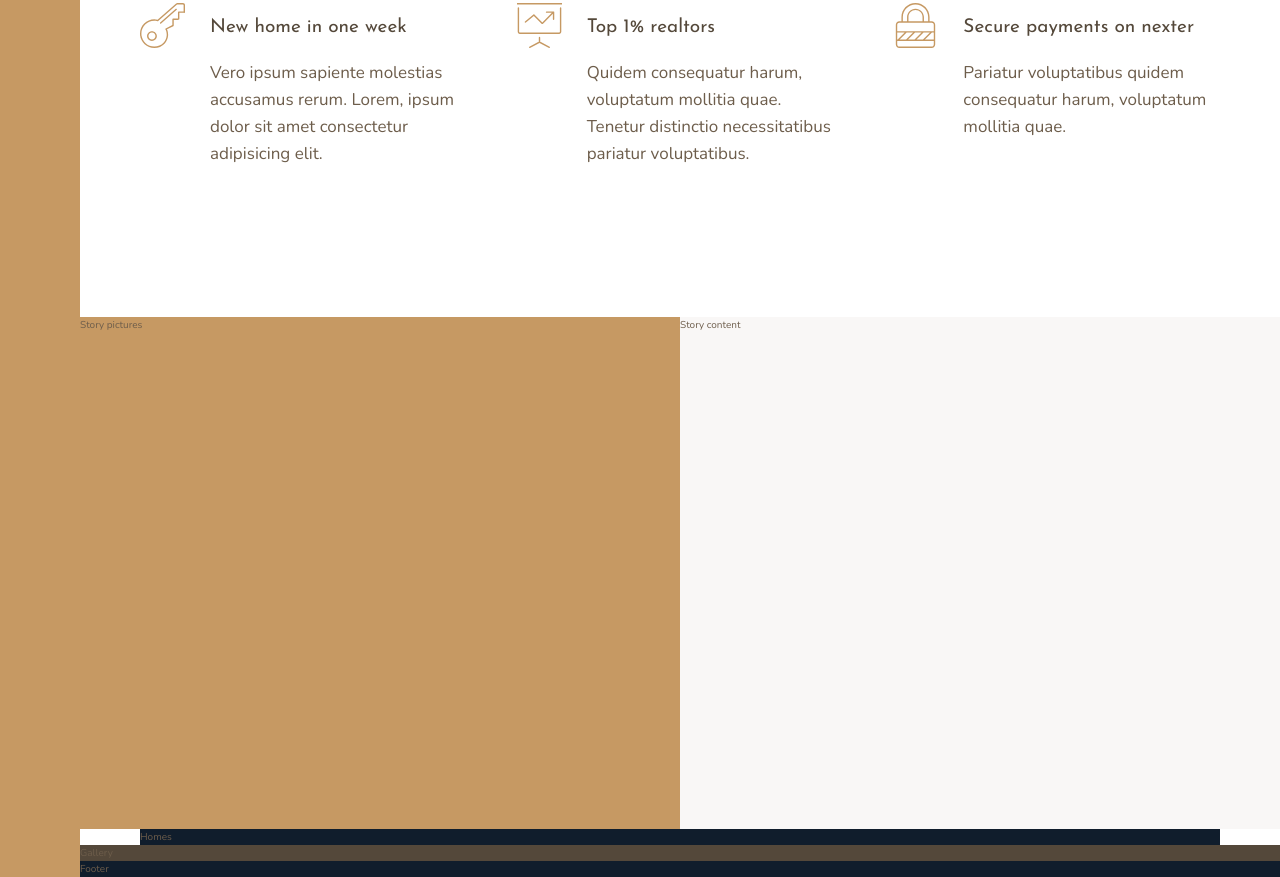
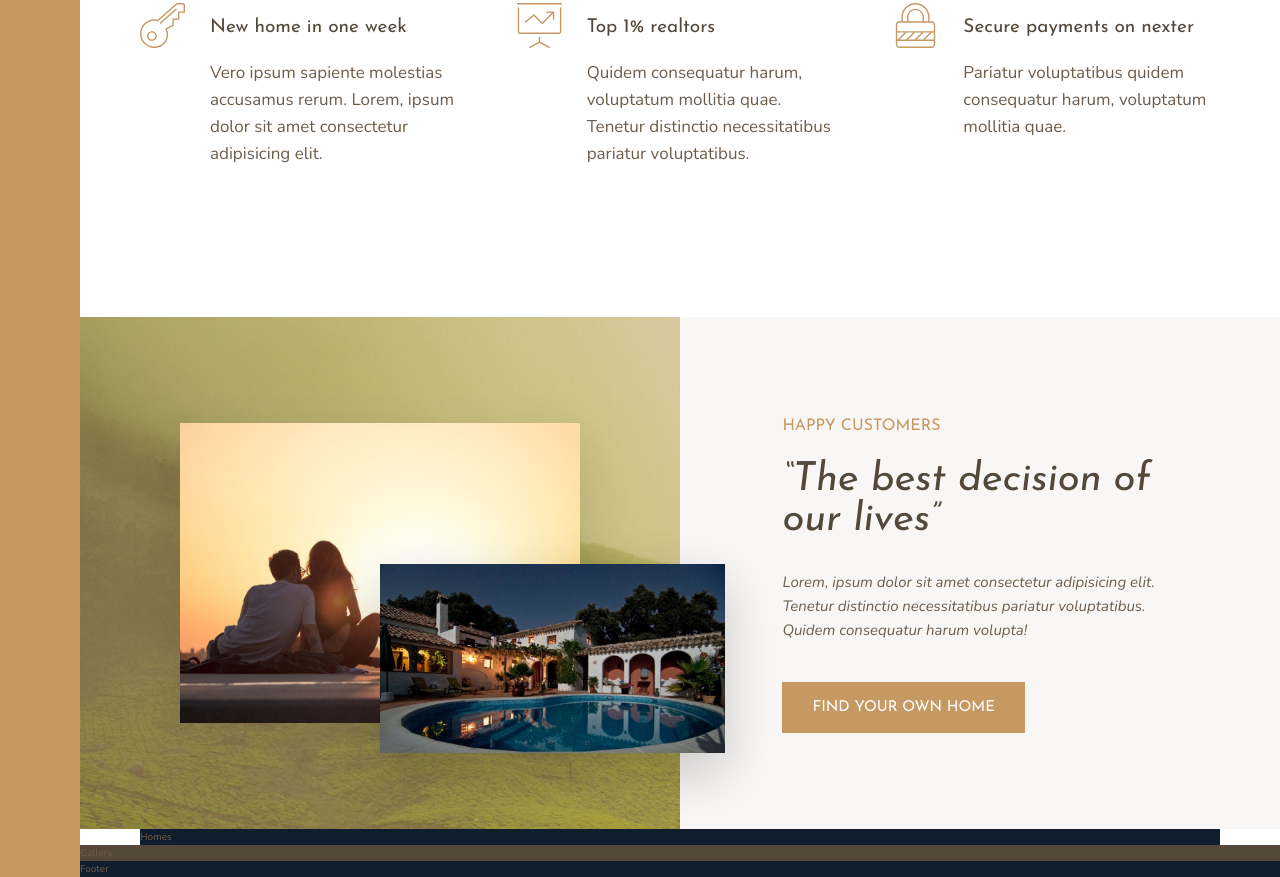
Before and after one commit to dameradev/advanced_css_nexter, a website: page index.html in a window 1280 px wide. Shown: the part 981-1858 px from the top of the page. Drawn offline with nearby package versions, Linux system fonts and the light colour scheme.

Commit message:
Story section

```diff
--- a/index.html
+++ b/index.html
@@ -91,11 +91,25 @@
     </section>
 
     <div class="story__pictures">
-      Story pictures
+      <img
+        src="img/story-1.jpeg"
+        alt="Couple with new house"
+        class="story__img--1"
+      />
+      <img src="img/story-2.jpeg" alt="New house" class="story__img--2" />
     </div>
 
     <div class="story__content">
-      Story content
+      <h3 class="heading-3 mb-sm">Happy Customers</h3>
+      <h2 class="heading-2 heading-2--dark mb-md">
+        &ldquo;The best decision of our lives&rdquo;
+      </h2>
+      <p class="story__text">
+        Lorem, ipsum dolor sit amet consectetur adipisicing elit. Tenetur
+        distinctio necessitatibus pariatur voluptatibus. Quidem consequatur
+        harum volupta!
+      </p>
+      <button class="btn">Find your own home</button>
     </div>
 
     <div class="homes">
--- a/sass/_story.scss
+++ b/sass/_story.scss
@@ -2,9 +2,51 @@
   &__pictures {
     background-color: $color-primary;
     grid-column: full-start / col-end 4;
+    background-image: linear-gradient(
+        rgba($color-primary, 0.5),
+        rgba($color-primary, 0.5)
+      ),
+      url(../img/back.jpg);
+
+    display: grid;
+    grid-template-rows: repeat(6, 1fr);
+    grid-template-columns: repeat(6, 1fr);
+
+    align-items: center;
+  }
+
+  &__img--1 {
+    width: 100%;
+    grid-row: 2 / 6;
+    grid-column: 2 / 6;
+    box-shadow: 0 2rem 5rem rgba(#0000, $alpha: 0.1);
+  }
+  &__img--2 {
+    width: 115%;
+    grid-row: 4 / 6;
+    grid-column: 4 / 7;
+    z-index: 20;
+    box-shadow: 0 2rem 5rem rgba(#0000, $alpha: 0.2);
   }
   &__content {
     background-color: $color-grey-light-1;
     grid-column: col-start 5 / full-end;
+
+    padding: 6rem 8vw;
+
+    display: flex;
+    flex-direction: column;
+    justify-content: center;
+    align-items: start;
+
+    // display: grid;
+    // align-content: center;
+    // justify-items: start;
+  }
+
+  &__text {
+    font-size: 1.5rem;
+    font-style: italic;
+    margin-bottom: 4rem;
   }
 }
--- a/sass/_typography.scss
+++ b/sass/_typography.scss
@@ -8,9 +8,22 @@
 }
 .heading-2 {
   @extend %heading;
+  font-size: 4rem;
+  font-style: italic;
+  line-height: 1;
+
+  &--light {
+    color: $color-grey-light-1;
+  }
+  &--dark {
+    color: $color-grey-dark-1;
+  }
 }
 .heading-3 {
   @extend %heading;
+  font-size: 1.6rem;
+  color: $color-primary;
+  text-transform: uppercase;
 }
 .heading-4 {
   @extend %heading;
@@ -23,3 +36,36 @@
     color: $color-grey-dark-1;
   }
 }
+
+.btn {
+  background-color: $color-primary;
+  color: #fff;
+  border: none;
+  border-radius: 0;
+  font-family: $font-display;
+  font-size: 1.5rem;
+  text-transform: uppercase;
+  padding: 1.8rem 3rem;
+  cursor: pointer;
+  transition: all 0.2s;
+
+  &:hover {
+    background-color: $color-primary-dark;
+  }
+}
+
+.mb-sm {
+  margin-bottom: 2rem;
+}
+
+.mb-md {
+  margin-bottom: 3rem;
+}
+
+.mb-lg {
+  margin-bottom: 4rem;
+}
+
+.mb-hg {
+  margin-bottom: 8rem;
+}
```
Also changed, not shown: css/style.css. Lines whose indentation alone changed are shown as unchanged.
